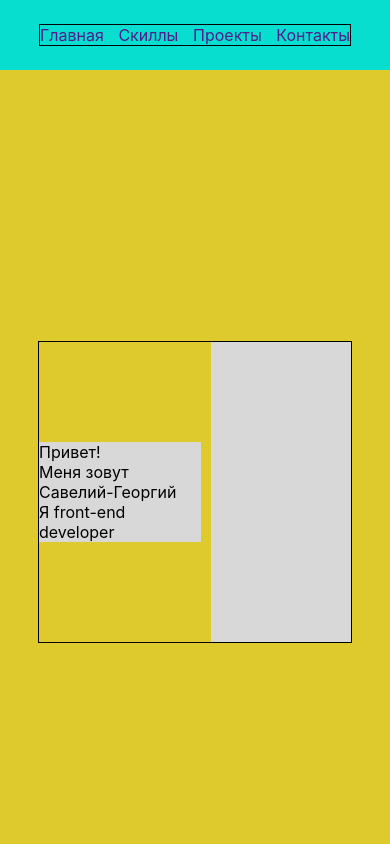
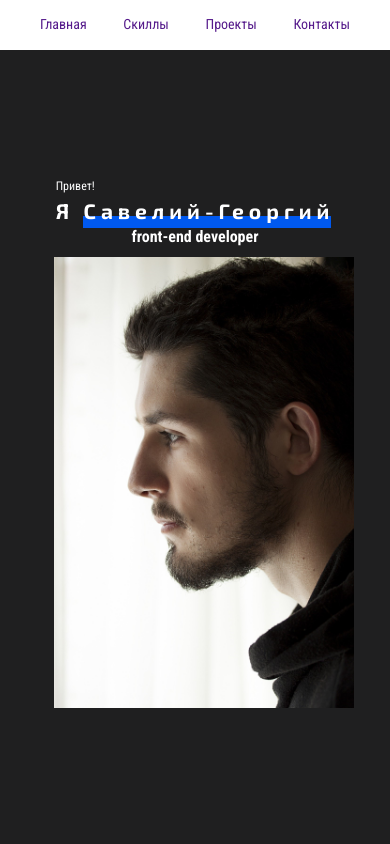
Before and after one commit to Saveliy-Georgiy/my_portfolio, a React (Create React App) app: page / in a window 390 px wide. Shown: the top 844 px of the page. Built offline with nearby package versions, Linux system fonts and the light colour scheme.

Commit message:
Add styles for Main component with mobile adaptation

```diff
--- a/public/index.html
+++ b/public/index.html
@@ -10,6 +10,8 @@
       content="Web site created using create-react-app"
     />
     <link rel="apple-touch-icon" href="%PUBLIC_URL%/logo192.png" />
+    <link href="https://fonts.googleapis.com/css?family=Exo+2:100,100i,200,200i,300,300i,400,400i,500,500i,600,600i,700,700i,800,800i,900,900i&display=swap&subset=cyrillic,cyrillic-ext,latin-ext,vietnamese" rel="stylesheet">
+    <link href="https://fonts.googleapis.com/css?family=Roboto+Condensed:300,300i,400,400i,700,700i&display=swap&subset=cyrillic,cyrillic-ext,latin-ext,vietnamese" rel="stylesheet">
     <!--
       manifest.json provides metadata used when your web app is installed on a
       user's mobile device or desktop. See https://developers.google.com/web/fundamentals/web-app-manifest/
--- a/src/components/Header/Header.module.css
+++ b/src/components/Header/Header.module.css
@@ -1,8 +1,11 @@
 .header {
     display: flex;
     justify-content: center;
-    height: 70px;
-    background-color: #08ded0;
+    height: 50px;
+    background-color: white;
+    position: fixed;
+    width: 100%;
+    z-index: 1;
 }
 
 .container {
@@ -11,5 +14,4 @@
     justify-content: flex-end;
     align-items: center;
     flex-wrap: nowrap;
-
 }
--- a/src/components/Main/Greeting.jsx
+++ b/src/components/Main/Greeting.jsx
@@ -5,8 +5,11 @@ function Greeting() {
   return (
     <div className={styles.greeting}>
         <span>Привет!</span>
-        <span>Меня зовут Савелий-Георгий</span>
-        <span>Я front-end developer</span>
+        <span>Я
+            <span>&nbsp;Савелий-</span>
+                <span>Георгий</span>
+        </span>
+        <h1>front-end developer</h1>
     </div>
   );
 }
--- a/src/components/Main/Greeting.module.css
+++ b/src/components/Main/Greeting.module.css
@@ -2,7 +2,142 @@
     display: flex;
     flex-direction: column;
     justify-content: space-around;
-    background-color: #d8d8d8;
     flex-wrap: nowrap;
+    padding: 5px;
+}
 
+.greeting span:nth-child(1) {
+    font-size: 16px;
 }
+
+.greeting span:nth-child(2),
+.greeting span:nth-child(2) span {
+    font-weight: 700;
+    font-stretch: normal;
+    font-size: 50px;
+    line-height: 1.2;
+    letter-spacing: 5px;
+    font-family: "Exo 2", sans-serif;
+    position: relative;
+    z-index: 0;
+}
+
+.greeting span:nth-child(2) span:before {
+    content: "";
+    position: absolute;
+    height: 20px;
+    background-color: #0059f0;
+    bottom: -5px;
+    z-index: -1;
+}
+
+.greeting span:nth-child(2) span:nth-child(1):before {
+    width: 268px;
+    right: 0;
+}
+
+.greeting span:nth-child(2) span:nth-child(2):before {
+    width: 225px;
+}
+
+h1 {
+    font-size: 27px;
+    margin: 0;
+}
+
+@media screen and (max-width: 1172px) {
+    .greeting span:nth-child(2) span:nth-child(1):before {
+        width: 262px;
+        right: 4px;
+    }
+
+    .greeting span:nth-child(2) span:nth-child(2):before {
+        right: 95px;
+    }
+}
+
+@media screen and (max-width: 887px) {
+    .greeting span:nth-child(2) span:nth-child(2):before {
+        right: 3px;
+        width: 230px;
+    }
+
+    .greeting span:nth-child(2),
+    .greeting span:nth-child(2) span,
+    .greeting h1 {
+        display: flex;
+        justify-content: center;
+    }
+}
+
+@media screen and (max-width: 712px) {
+    .greeting span:nth-child(2),
+    .greeting span:nth-child(2) span {
+        font-size: 35px;
+    }
+
+    .greeting h1 {
+        font-size: 22px;
+    }
+
+    .greeting span:nth-child(2) span:nth-child(1):before {
+        width: 196px;
+    }
+
+    .greeting span:nth-child(2) span:nth-child(2):before {
+        width: 172px;
+    }
+
+    .greeting span:nth-child(2) span:before {
+        height: 15px;
+    }
+}
+
+@media screen and (max-width: 538px) {
+    .greeting span:nth-child(2),
+    .greeting span:nth-child(2) span {
+        display: flex;
+        justify-content: center;
+        font-size: 25px;
+    }
+
+    .greeting h1 {
+        font-size: 16px;
+    }
+
+    .greeting span:nth-child(2) span:nth-child(1):before {
+        width: 150px;
+    }
+
+    .greeting span:nth-child(2) span:nth-child(2):before {
+        width: 133px;
+    }
+
+    .greeting span:nth-child(2) span:before {
+        height: 13px;
+    }
+}
+
+@media screen and (max-width: 400px) {
+    .greeting span:nth-child(2),
+    .greeting span:nth-child(2) span {
+        display: flex;
+        justify-content: center;
+        font-size: 21px;
+    }
+
+    .greeting span:nth-child(2) span:nth-child(1):before {
+        width: 132px;
+    }
+
+    .greeting span:nth-child(2) span:nth-child(2):before {
+        width: 117px;
+    }
+
+    .greeting span:nth-child(2) span:before {
+        height: 12px;
+    }
+    .greeting span:nth-child(1) {
+        font-size: 12px;
+    }
+}
--- a/src/components/Main/Main.jsx
+++ b/src/components/Main/Main.jsx
@@ -10,7 +10,6 @@ function Main() {
         <Greeting />
         <MyPhoto />
       </div>
-
     </div>
   );
 }
--- a/src/components/Main/Main.module.css
+++ b/src/components/Main/Main.module.css
@@ -1,19 +1,24 @@
 .main {
     min-height: 100vh;
-    background-color: #deca2c;
+    background-color: #1f1f20;
     display: flex;
     justify-content: center;
-    flex-wrap: nowrap;
+    flex-wrap: wrap;
 }
 
 .container {
+    padding-top: 50px;
     margin: auto;
     width: 80%;
-    /*height: 80%;*/
-    border: 1px solid;
     display: flex;
-    flex-wrap: nowrap;
     justify-content: space-around;
     align-items: center;
     align-content: center;
 }
+
+@media screen and (max-width: 887px) {
+    .container {
+        flex-wrap: wrap;
+
+    }
+}
--- a/src/components/Main/MyPhoto.jsx
+++ b/src/components/Main/MyPhoto.jsx
@@ -4,8 +4,8 @@ import MyAvatar from './MyAvatar.jpg'
 
 function MyPhoto() {
   return (
-    <div className={styles.my_photo}>
-
+    <div >
+      <img className={styles.myPhoto} src={MyAvatar} alt="Моё фото"/>
     </div>
   );
 }
--- a/src/components/Main/MyPhoto.module.css
+++ b/src/components/Main/MyPhoto.module.css
@@ -1,9 +1,16 @@
-.my_photo {
-    margin-left: 10px;
-    height: 300px;
+.myPhoto {
+    padding: 15px;
+    height: 507px;
+    width: 338px;
     display: flex;
-    width: 200px;
-    background-color: #d8d8d8;
     flex-wrap: nowrap;
+    justify-content: center;
+}
 
+@media screen and (max-width: 887px) {
+    .myPhoto {
+        height: 451px;
+        width: 300px;
+        padding-top: 0;
+    }
 }
--- a/src/index.css
+++ b/src/index.css
@@ -1,10 +1,17 @@
+html,
 body {
   margin: 0;
-  font-family: -apple-system, BlinkMacSystemFont, 'Segoe UI', 'Roboto', 'Oxygen',
+  /*font-family: -apple-system, BlinkMacSystemFont, 'Segoe UI', 'Roboto', 'Oxygen',
     'Ubuntu', 'Cantarell', 'Fira Sans', 'Droid Sans', 'Helvetica Neue',
-    sans-serif;
+    sans-serif;*/
   -webkit-font-smoothing: antialiased;
   -moz-osx-font-smoothing: grayscale;
+  color: #ffffff;
+  font-family: 'Roboto Condensed', sans-serif;
+  font-weight: 400;
+  font-stretch: normal;
+  font-size: 14px;
+  line-height: 1.8;
 }
 
 code {
```
